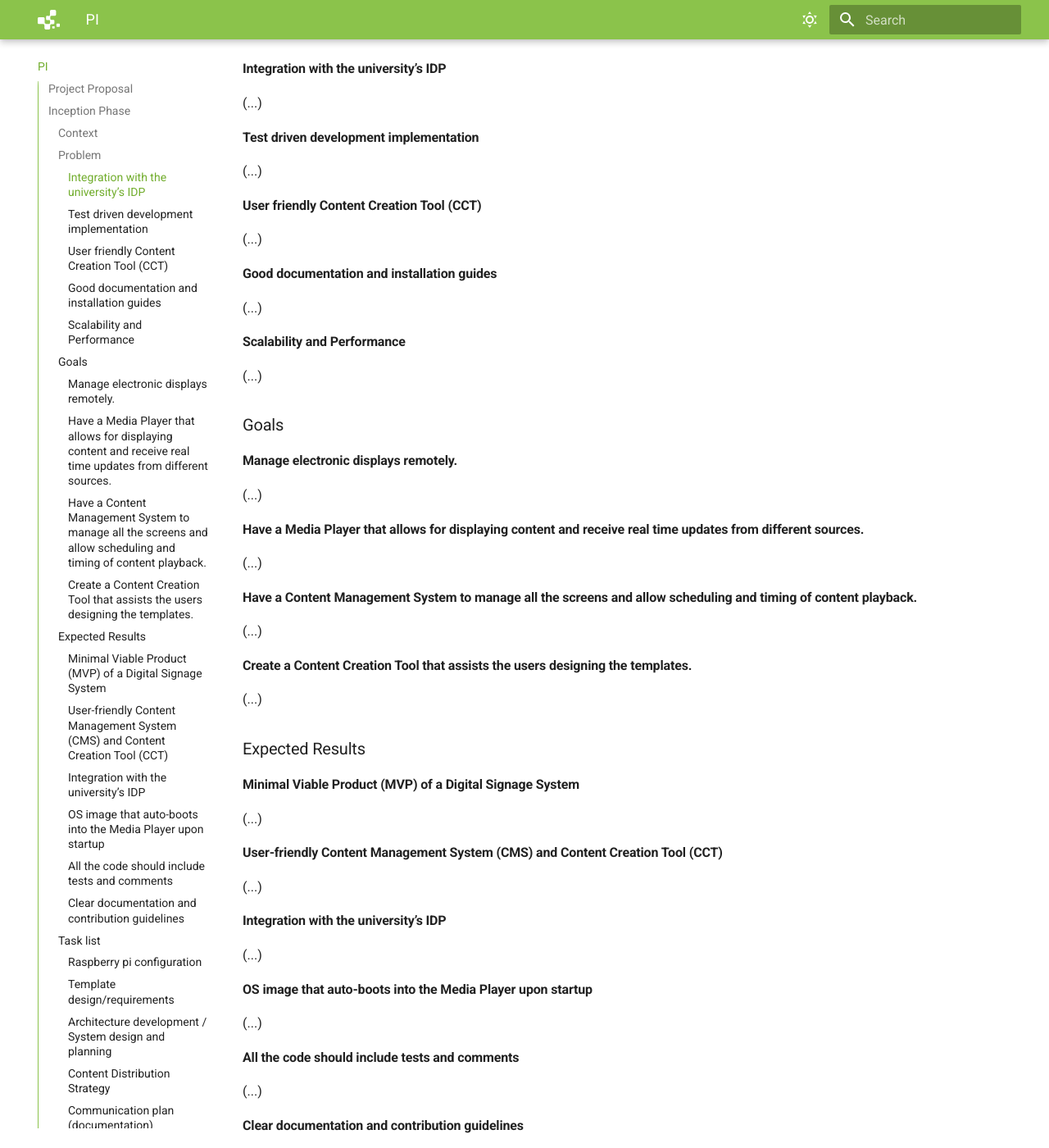
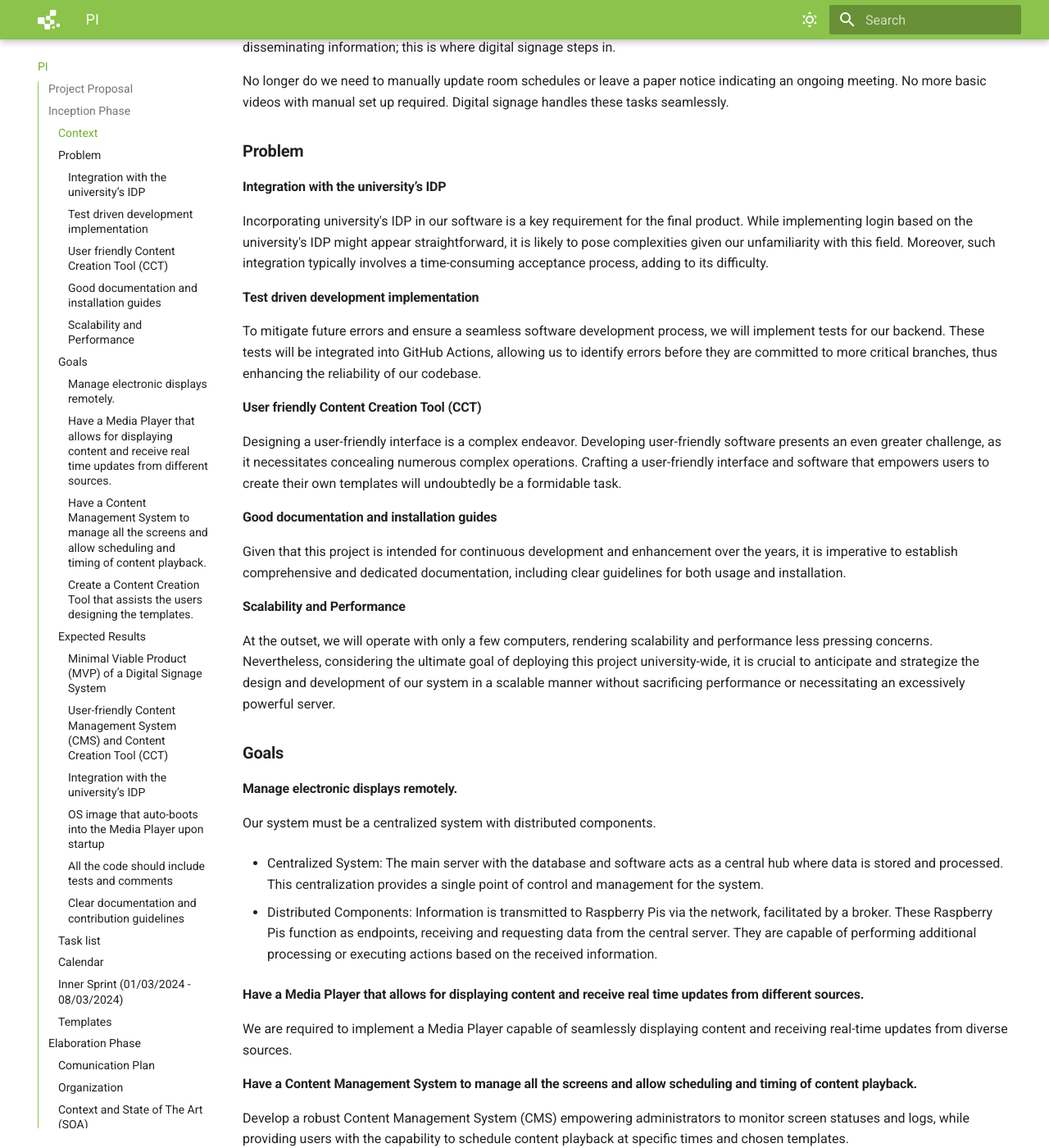
Before and after one commit to UA-Smart-Signage-Platform/Documentation-Website, an MkDocs documentation site: the page built from docs/pi.md, in a window 1280 px wide and 1400 px high, scrolled down 531 px. Shown: the whole window at 82% size. Built offline with MkDocs 1.6.1 and Material for MkDocs 9.7.7, drawn with Linux system fonts in a browser that asks for light colours; some of the changed text lies outside the part shown.

Commit message:
updated information in PI's tab

```diff
--- a/docs/pi.md
+++ b/docs/pi.md
@@ -1,82 +1,80 @@
 # Informatics Project
 
-## Project Proposal
-* [A Digital Signage System for DETI](/docs/files/Project_Proposal.pdf)
+## **Project Proposal**
+* [A Digital Signage System for DETI](files/Project_Proposal.pdf)
 
-## Inception Phase
-* [M1: Inception Phase Presentation](/docs/files/M1_Presentation.pdf)
+## **Inception Phase**
+* [M1: Inception Phase Presentation](files/M1_Presentation.pdf)
 
-### Context
-(...)
+### **Context**
+As technology evolves, so does our mode of communication. In the past, a simple piece of paper with a few words could effectively convey an idea. However, in today's fast-paced environment, things change rapidly. Ideas evolve, new developments arise, and the need to reach millions of people simultaneously may arise. Traditional signage is no longer the most efficient method of disseminating information; this is where digital signage steps in.
 
-### Problem
-#### Integration with the university’s IDP
-(...)
-#### Test driven development implementation
-(...)
-#### User friendly Content Creation Tool (CCT)
-(...)
-#### Good documentation and installation guides
-(...)
-#### Scalability and Performance
-(...)
+No longer do we need to manually update room schedules or leave a paper notice indicating an ongoing meeting. No more basic videos with manual set up required. Digital signage handles these tasks seamlessly.
 
-### Goals
-#### Manage electronic displays remotely.
-(...)
-#### Have a Media Player that allows for displaying content and receive real time updates from different sources.
-(...)
-#### Have a Content Management System to manage all the screens and allow scheduling and timing of content playback.
-(...)
-#### Create a Content Creation Tool that assists the users designing the templates.
-(...)
+### **Problem**
+#### **Integration with the university’s IDP**
+Incorporating university's IDP in our software is a key requirement for the final product. While implementing login based on the university's IDP might appear straightforward, it is likely to pose complexities given our unfamiliarity with this field. Moreover, such integration typically involves a time-consuming acceptance process, adding to its difficulty.
+#### **Test driven development implementation**
+To mitigate future errors and ensure a seamless software development process, we will implement tests for our backend. These tests will be integrated into GitHub Actions, allowing us to identify errors before they are committed to more critical branches, thus enhancing the reliability of our codebase.
+#### **User friendly Content Creation Tool (CCT)**
+Designing a user-friendly interface is a complex endeavor. Developing user-friendly software presents an even greater challenge, as it necessitates concealing numerous complex operations. Crafting a user-friendly interface and software that empowers users to create their own templates will undoubtedly be a formidable task.
+#### **Good documentation and installation guides**
+Given that this project is intended for continuous development and enhancement over the years, it is imperative to establish comprehensive and dedicated documentation, including clear guidelines for both usage and installation.
+#### **Scalability and Performance**
+At the outset, we will operate with only a few computers, rendering scalability and performance less pressing concerns. Nevertheless, considering the ultimate goal of deploying this project university-wide, it is crucial to anticipate and strategize the design and development of our system in a scalable manner without sacrificing performance or necessitating an excessively powerful server.
 
-### Expected Results
-#### Minimal Viable Product (MVP) of a Digital Signage System
-(...)
-#### User-friendly Content Management System (CMS) and Content Creation Tool (CCT)
-(...)
-#### Integration with the university’s IDP
-(...)
-#### OS image that auto-boots into the Media Player upon startup
-(...)
-#### All the code should include tests and comments
-(...)
-#### Clear documentation and contribution guidelines
-(...)
+### **Goals**
+#### **Manage electronic displays remotely.**
+Our system must be a centralized system with distributed components.
 
-### Task list
-#### Raspberry pi configuration
-(...)
-#### Template design/requirements
-(...)
-#### Architecture development / System design and planning
-(...)
-#### Content Distribution Strategy
-(...)
-#### Communication plan (documentation)
-(...)
-#### Tests (User acceptance and System)
-(...)
-#### User friendly CCT
-(...)
+- Centralized System: The main server with the database and software acts as a central hub where data is stored and processed. This centralization provides a single point of control and management for the system.
 
-### Calendar
-[link to presentation calendar]
-[link to new calendar]
+- Distributed Components: Information is transmitted to Raspberry Pis via the network, facilitated by a broker. These Raspberry Pis function as endpoints, receiving and requesting data from the central server. They are capable of performing additional processing or executing actions based on the received information.
+#### **Have a Media Player that allows for displaying content and receive real time updates from different sources.**
+We are required to implement a Media Player capable of seamlessly displaying content and receiving real-time updates from diverse sources.
+#### **Have a Content Management System to manage all the screens and allow scheduling and timing of content playback.**
+Develop a robust Content Management System (CMS) empowering administrators to monitor screen statuses and logs, while providing users with the capability to schedule content playback at specific times and chosen templates.
+#### **Create a Content Creation Tool that assists the users designing the templates.**
+As mentioned earlier, we require user-friendly software that effortlessly provides all the necessary tools for creating and manipulating templates.
 
-### Inner Sprint (01/03/2024 - 08/03/2024)
+### **Expected Results**
+#### **Minimal Viable Product (MVP) of a Digital Signage System**
+The functionalities that are expected from us are a software that allow for monitoring, adding, manipulating and configure display of monitors. IDP integration and CCT is a challenge, but doable ones.
+#### **User-friendly Content Management System (CMS) and Content Creation Tool (CCT)**
+Both a user-friendly CMS and CCT is expected from us by the end of the project. These tools have to be built in a way that provide scalability and easy understanding.
+#### **Integration with the university’s IDP**
+Our project requires login to be based on university's IDP.
+#### **OS image that auto-boots into the Media Player upon startup**
+We need an OS image programmed to boot our software automatically, initiating communication with our backend upon network connection.
+#### **All the code should include tests and comments**
+Every piece of code must be accompanied by thorough testing suites and if a function's name lacks clarity, ensure comprehensive testing and comments are provided to elucidate its purpose and functionality.
+#### **Clear documentation and contribution guidelines**
+Due to its open-source nature, ensure transparent and accessible documentation along with contribution guidelines, allowing next students or professionals to have an easy time to build upon our software.
+
+### **Task list**
+- Raspberry pi configuration
+- Template design/requirements
+- Architecture development / System design and planning
+- Content Distribution Strategy
+- Communication plan (documentation)
+- Tests (User acceptance and System)
+- User friendly CCT
+
+### **Calendar**
+Our initial calendar can be found in our M1 presentation; however, it provided only a broad overview of the problem. Therefore, we do not consider it as the definitive calendar. Instead, the following [Calendar](files/calendar.png) is more reliable.
+
+### **Inner Sprint (01/03/2024 - 08/03/2024)**
 - Create github organization (and add tutors to it)
 - Add tutors to discord and create respective channels
 - Start working on documentation
 - Research about different real life examples (in practice)
 - Organize group into sub-groups
 - Document with link to the website
-- Create and propose architecture  **(Everyone)**
-- Requirements gathering, both functional and non-functional and personas with scenarios. **(Rafael, Miguel, Diogo)**
-- Create calendar **(Rafael, Miguel, Diogo)**
-- Figma **(Tomas, Pedro)**
-- MP mockup **(Joao, Tomas)**
+- Create and propose architecture
+- Requirements gathering, both functional and non-functional and personas with scenarios.
+- Create calendar
+- Figma
+- MP mockup
 
 **Sprint results**
 
@@ -87,7 +85,7 @@
 
 
 ## Elaboration Phase
-* [M2: Elaboration Phase Presentation](/docs/files/M2_Presentation.pdf)
+* [M2: Elaboration Phase Presentation](files/M2_Presentation.pdf)
 
 ### Comunication Plan
 
@@ -115,95 +113,102 @@ The following table summarizes the recommended communication channel based on th
 		* Reporting bugs, requesting features, and collaborating on code solutions.
 		* Maintaining a central location for project files and documentation.
 
-### Organization
+### **Organization**
 [UA Smart Signage](https://github.com/UA-Smart-Signage-Platform)
 
-* **Repositories**
-	* [Documentation Website](https://github.com/UA-Smart-Signage-Platform/Documentation-Website)
-	* [Content Manager System and Content Creator Tool](https://github.com/UA-Smart-Signage-Platform/Content-Manager-System-and-Content-Creator-Tool)
-	* [Media Player](https://github.com/UA-Smart-Signage-Platform/Media-Player)
-### Context and State of The Art (SOA)
+**Repositories**
+
+- [Documentation Website](https://github.com/UA-Smart-Signage-Platform/Documentation-Website)
+- [Content Manager System and Content Creator Tool](https://github.com/UA-Smart-Signage-Platform/Content-Manager-System-and-Content-Creator-Tool)
+- [Media Player](https://github.com/UA-Smart-Signage-Platform/Media-Player)
+### **Context and State of The Art (SOA)**
 In the context of digital signage Aveiro University (UA) has been using static display for videos and information in televisions across all monitors within the Department of Eletronics, Telecommunications and Informatics (DETI). No prior software has been developed in this regard within UA.
 
 To display videos, DETI is currently using a Media Player on a windows machine to display them. Due to its limitations we are building a software from the ground with a flexible structure, schedule functionality and dynamic information display.
 
 The project aims to build a system that will be used over the years and done in a way that can be improved and built on easily.
 
-### Functional Requirements
-* **Content Management**:
-	* Ability to upload, manage and organize content.
-	* Support for various media formats (images, videos, text).
-	* Content scheduling for specific times or events.
+### **Functional Requirements**
+**Content Management**:
 
-* **Display Management**:
-	* Control over which screens display specific content.
-	* Grouping of screens.
-	* Support for remote display management and configuration.
+- Ability to upload, manage and organize content.
+- Support for various media formats (images, videos, text).
+- Content scheduling for specific times or events.
 
-* **Integration**:
-	* Integration with external data sources (RSS feeds, social media, APIs) for dynamic content.
-	* Compatibility with various screen types.
+**Display Management**:
 
-* **User Interface**:
-	* Intuitive user interface for content management.
-	* Role-based access control for different users (administrators, content managers, etc.).
-	* Reporting and analytics features to track content performance and screen status. (idk about this one).
+- Control over which screens display specific content.
+- Grouping of screens.
+- Support for remote display management and configuration.
+
+**Integration**:
+
+- Integration with external data sources (RSS feeds, social media, APIs) for dynamic content.
+- Compatibility with various screen types.
+
+**User Interface**:
+
+- Intuitive user interface for content management.
+- Role-based access control for different users (administrators, content managers, etc.).
+- Reporting and analytics features to track content performance and screen status.
 
 
-### Non-Functional Requirements
+### **Non-Functional Requirements**
 **Performance**:
-	Fast response times for content uploads and updates.
-	Smooth playback without buffering or lag.
-	Scalability to support a growing number of screens and users.
+
+- Fast response times for content uploads and updates.
+- Smooth playback without buffering or lag.
+- Scalability to support a growing number of screens and users.
 
 **Reliability**:
-	High availability to ensure screens are always operational.
-	Fault tolerance to handle hardware failures or network issues.
-	Disaster recovery capabilities to recover from system failures (backups).
+
+- High availability to ensure screens are always operational.
+- Fault tolerance to handle hardware failures or network issues.
+- Disaster recovery capabilities to recover from system failures (backups).
 
 **Security**:
-	User authentication and authorization mechanisms.
-	Encryption of data during transmission and storage.
-	Protection against unauthorized access and tampering of content (jwt + smth).
+
+- User authentication and authorization mechanisms.
+- Encryption of data during transmission and storage.
+- Protection against unauthorized access and tampering of content.
 
 **Scalability**:
-		Ability to scale the system as the number of screens or content volume increases.
+
+- Ability to scale the system as the number of screens or content volume increases.
 
 **Usability**:
-	Support for multiple languages (pt/en etc.).
-	Responsive design for user interfaces across different devices (maybe).
+
+- Support for localization.
 
 **Compatibility**:
-	Compatibility with various operating systems and web browsers (raspi by construction should be always the same, react should be universal).
-	Compliance with industry standards and protocols (HTML5 + RESTful APIs).
 
-### Personas
+- Compatibility with various operating systems and web browsers (raspi by construction should be always the same, react should be universal).
+- Compliance with industry standards and protocols (HTML5 + RESTful APIs).
 
-#### Nuno - DETI Director
+### **Personas**
 
-**Name:** Nuno
+**Nuno - DETI Director**
 
-**Age:** 37
+- Name: Nuno
+- Age: 37
+- Occupation: Technician
 
-**Occupation:** Technician
+Background:
 
-**Background:**
+- Seasoned university employee with over 15 years of experience.
+- Recognized for administrative excellence and valued by colleagues.
+- Limited experience with design aspects.
+- Prefers user-friendly and straightforward technological platforms.
 
-* Seasoned university employee with over 15 years of experience.
-* Recognized for administrative excellence and valued by colleagues.
-* Limited experience with design aspects.
-* Prefers user-friendly and straightforward technological platforms.
+Goals:
 
-**Goals:**
+- Effortlessly share pre-made content, including:
+	- News announcements
+	- Promotional videos
+	- Other relevant resources
+- Manage the displayed information through a simple and intuitive interface (add/remove screens).
 
-* Effortlessly share pre-made content, including:
-	* News announcements
-	* Promotional videos
-	* Other relevant resources
-* Manage the displayed information through a simple and intuitive interface (add/remove screens).
-
-**Note:** Nuno's technical expertise lies primarily in administrative tasks. Aim to provide clear and concise instructions for content management.
-(maybe remove)
+*Note: Nuno's technical expertise lies primarily in administrative tasks. Aim to provide clear and concise instructions for content management.*
 
 #### Sara - UI/UX Designer
 
```
Also changed, not shown: docs/files/calendar.png (added).
